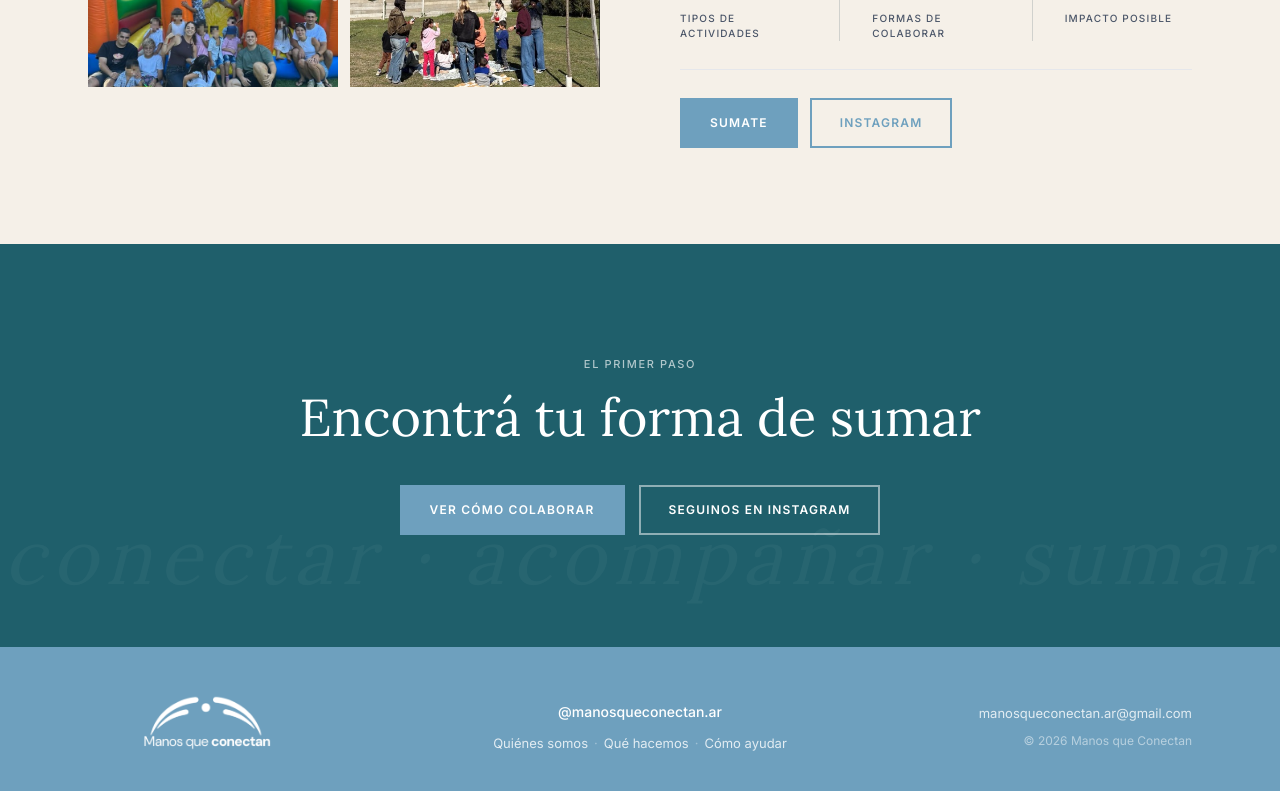
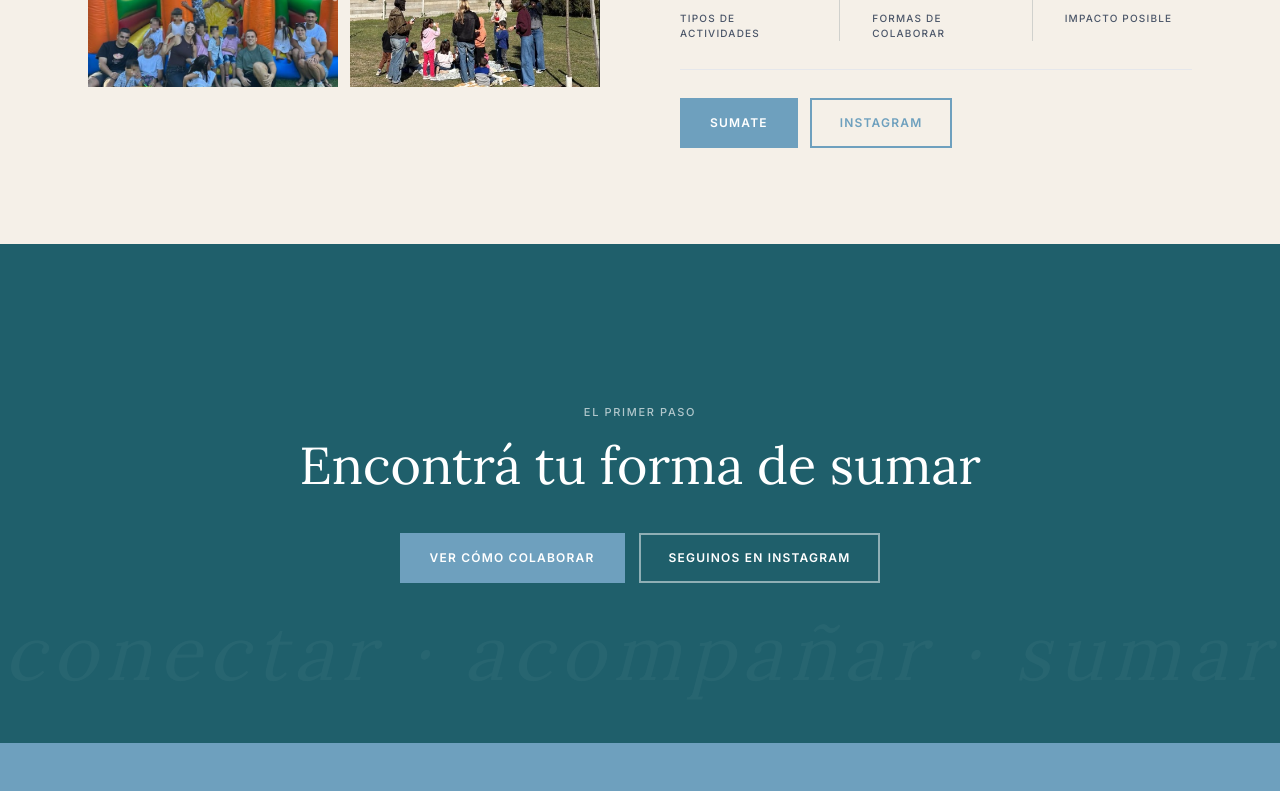
Before and after one commit to matiasjosegutierrezc-web/manosqueconectan, a Next.js app: page / in a window 1280 px wide. Shown: the part 4287-5078 px from the top of the page. Built offline with nearby package versions, Linux system fonts and the light colour scheme.

Commit message:
fix: CTA final más alto

```diff
--- a/components/CTAFinal.tsx
+++ b/components/CTAFinal.tsx
@@ -2,7 +2,7 @@ import Reveal from '@/components/Reveal'
 
 export default function CTAFinal() {
   return (
-    <section id="cta-final" className="relative py-28 overflow-hidden text-center" style={{ backgroundColor: '#1F5F6B' }}>
+    <section id="cta-final" className="relative py-40 overflow-hidden text-center" style={{ backgroundColor: '#1F5F6B' }}>
       <p className="absolute bottom-8 left-0 right-0 text-center font-lora italic text-white/[0.04] pointer-events-none select-none tracking-widest" style={{ fontSize: 'clamp(2rem, 6vw, 5rem)' }}>
         conectar · acompañar · sumar
       </p>
```
